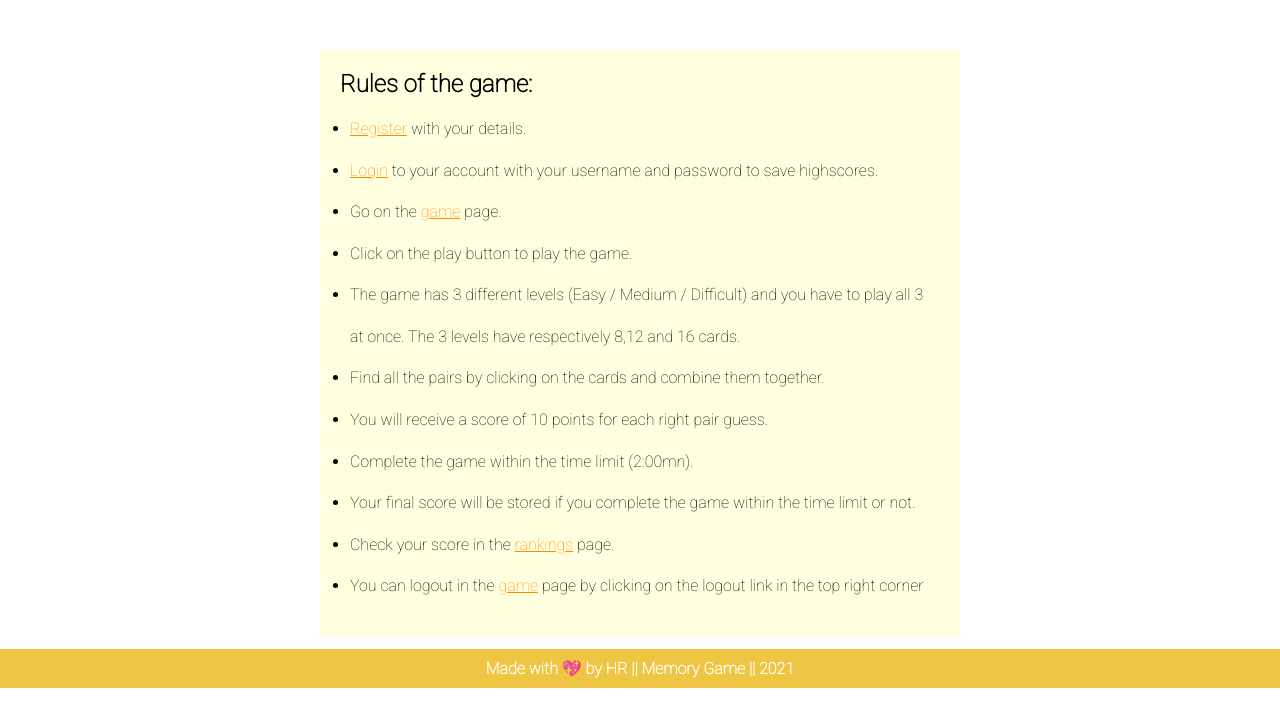
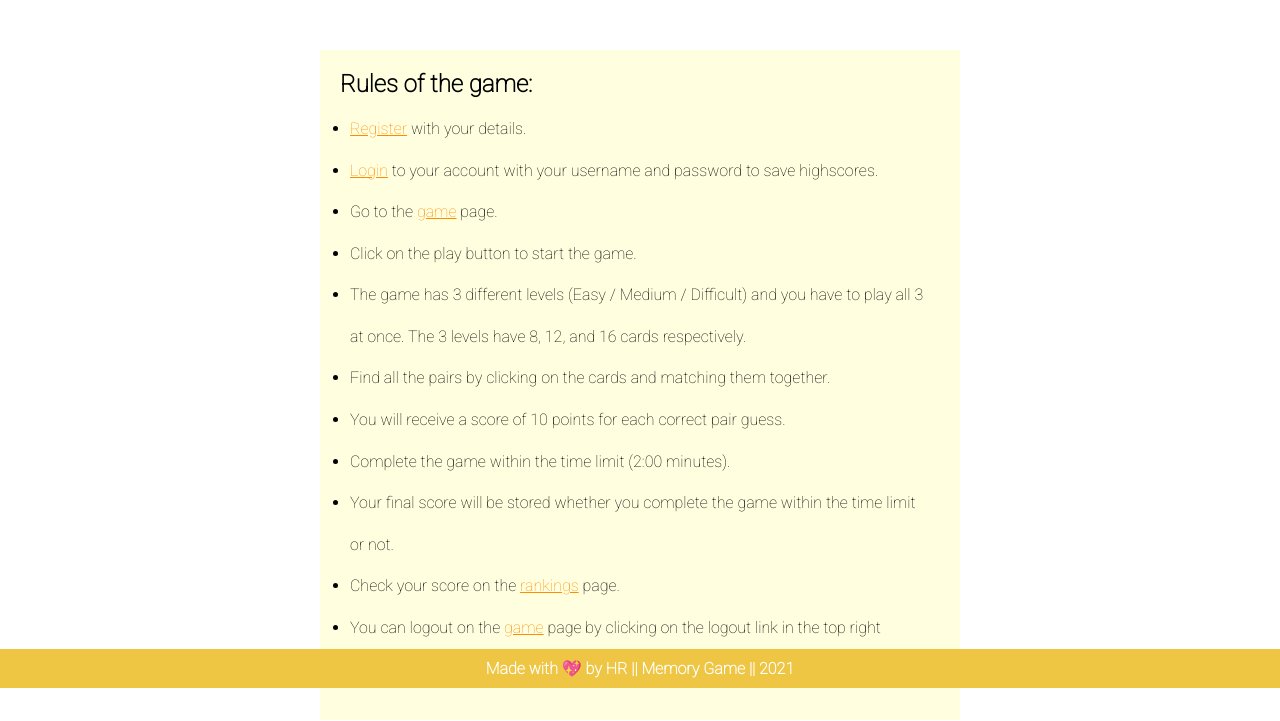
Before and after one commit to haingo-raz/JavaScript-Memory-Game, a PHP site: page /howtoplay.php in a window 1280 px wide. Shown: the part 112-833 px from the top of the page. Before the commit the page ends 800 px from the top, so only its background shows below. Run offline with PHP 8.4, Linux system fonts and the light colour scheme; some web fonts are replaced.

Commit message:
Rules // Update text

```diff
--- a/howtoplay.php
+++ b/howtoplay.php
@@ -1,35 +1,35 @@
 <?php
-    //link to the external php file
+    // Link to the external php file
     include 'common.php';
 
-    //ouput header
+    // Output header
     outputHeader("How To Play");
 
-    //output banner at the top of the page-->
+    // Output banner at the top of the page
     outputBanner();
 
-    //output navigation  bar
+    // Output navigation bar
     outputNavBar("How To Play");
 ?>
 
 
 <div class="rules-container">
-    <!--title-->
+    <!-- Title -->
     <h2>Rules of the game:</h2>
 
-    <!--Display instructions for the game in bullet points-->
+    <!-- Display instructions for the game in bullet points -->
     <ul id="tutorials">
         <li><a href="registration.php">Register</a> with your details.</li>
         <li><a href="login.php">Login</a> to your account with your username and password to save highscores.</li>
-        <li>Go on the <a href="index.php">game</a> page.</li>
-        <li>Click on the play button to play the game.</li>
-        <li>The game has 3 different levels (Easy / Medium / Difficult) and you have to play all 3 at once. The 3 levels have respectively 8,12 and 16 cards.</li>
-        <li>Find all the pairs by clicking on the cards and combine them together.</li>
-        <li>You will receive a score of 10 points for each right pair guess.</li>
-        <li>Complete the game within the time limit (2:00mn).</li>
-        <li>Your final score will be stored if you complete the game within the time limit or not.</li>
-        <li>Check your score in the <a href="rankings.php">rankings</a> page.</li>
-        <li>You can logout in the <a href="index.php">game</a> page by clicking on the logout link in the top right corner</li>
+        <li>Go to the <a href="index.php">game</a> page.</li>
+        <li>Click on the play button to start the game.</li>
+        <li>The game has 3 different levels (Easy / Medium / Difficult) and you have to play all 3 at once. The 3 levels have 8, 12, and 16 cards respectively.</li>
+        <li>Find all the pairs by clicking on the cards and matching them together.</li>
+        <li>You will receive a score of 10 points for each correct pair guess.</li>
+        <li>Complete the game within the time limit (2:00 minutes).</li>
+        <li>Your final score will be stored whether you complete the game within the time limit or not.</li>
+        <li>Check your score on the <a href="rankings.php">rankings</a> page.</li>
+        <li>You can logout on the <a href="index.php">game</a> page by clicking on the logout link in the top right corner.</li>
     </ul>
 </div>
 
```
